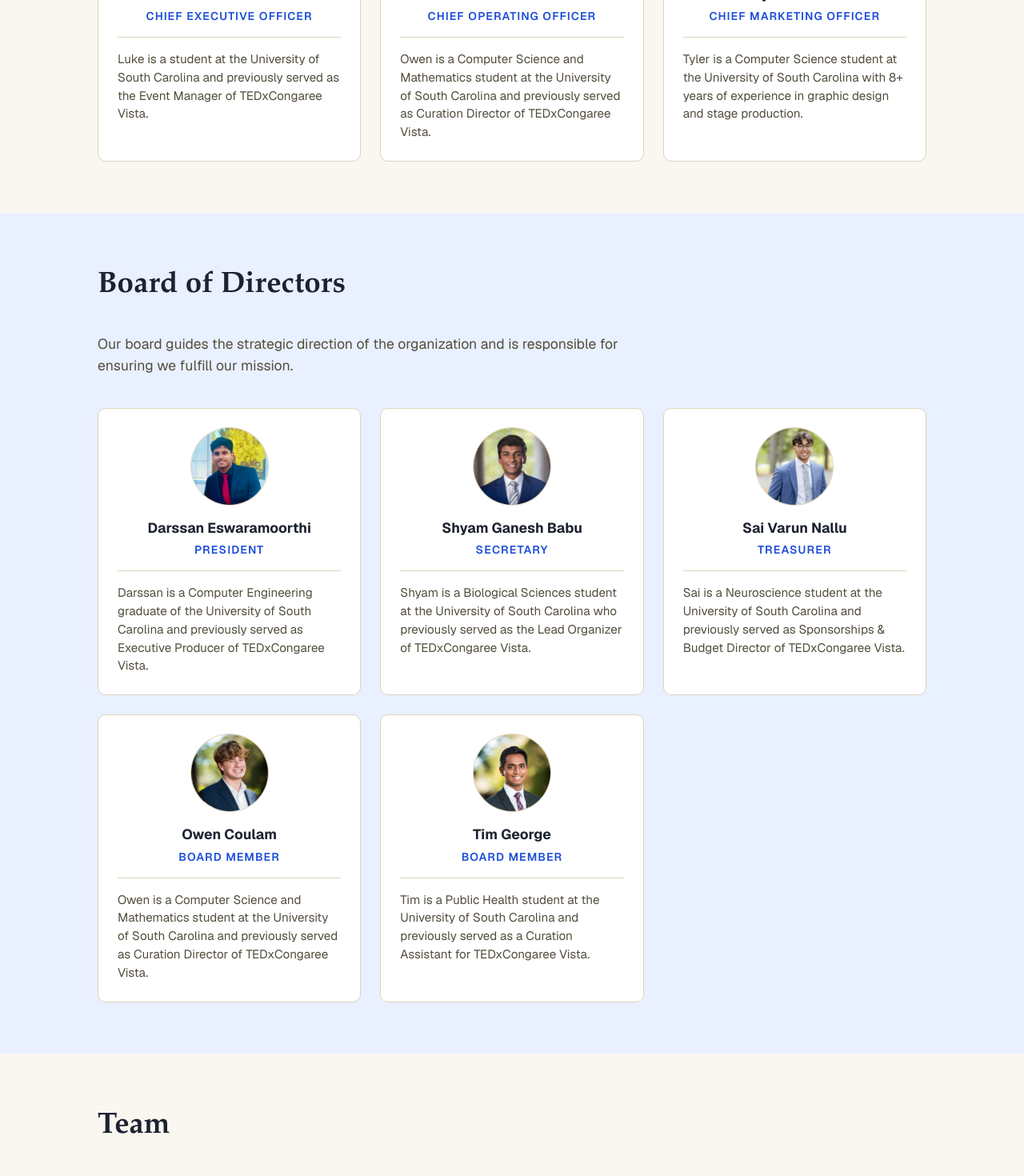
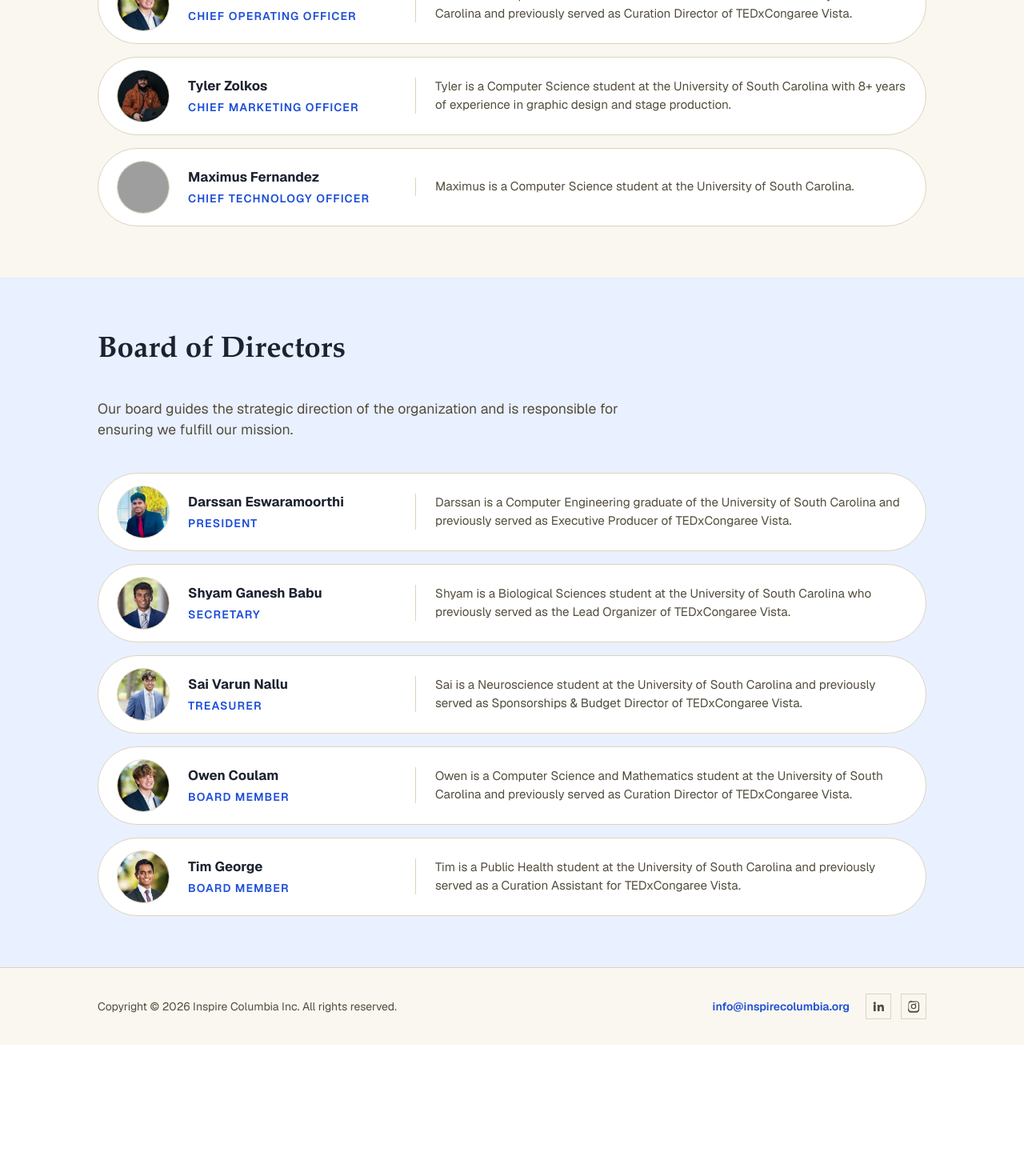
Before and after one commit to inspirecolumbia/ic-website, a Next.js app: page /leadership in a window 1280 px wide. Shown: the part 1120-2590 px from the top of the page at 80% size. After the commit the page ends 2426 px from the top, so only its background shows below. Built offline with nearby package versions, Linux system fonts and the light colour scheme; grey boxes are pictures that could not be loaded.

Commit message:
Remove Team section, add CTO, and redesign leadership page to rows

```diff
--- a/app/leadership/page.tsx
+++ b/app/leadership/page.tsx
@@ -2,19 +2,19 @@ import type { Metadata } from "next";
 import Image from "next/image";
 import LeadershipSection from "@/components/LeadershipSection";
 import SiteHeader from "@/components/SiteHeader";
-import { executiveLeadership, boardOfDirectors, team } from "@/data/people";
+import { executiveLeadership, boardOfDirectors } from "@/data/people";
 
 export const metadata: Metadata = {
   title: "Leadership",
-  description: "Meet the students leading Inspire Columbia — Executive Leadership, Board of Directors, and Team, in Columbia, South Carolina.",
+  description: "Meet the students leading Inspire Columbia — Executive Leadership and Board of Directors, in Columbia, South Carolina.",
   openGraph: {
     title: "Leadership | Inspire Columbia",
-    description: "Meet the students leading Inspire Columbia — Executive Leadership, Board of Directors, and Team, in Columbia, South Carolina.",
+    description: "Meet the students leading Inspire Columbia — Executive Leadership and Board of Directors, in Columbia, South Carolina.",
     url: "https://inspirecolumbia.org/leadership",
   },
   twitter: {
     title: "Leadership | Inspire Columbia",
-    description: "Meet the students leading Inspire Columbia — Executive Leadership, Board of Directors, and Team, in Columbia, South Carolina.",
+    description: "Meet the students leading Inspire Columbia — Executive Leadership and Board of Directors, in Columbia, South Carolina.",
   },
 };
 
@@ -64,16 +64,6 @@ export default function LeadershipPage() {
             />
           </div>
         </section>
-
-        <section className="bg-[var(--surface)] py-13 md:py-16">
-          <div className="mx-auto w-full max-w-[1100px] px-6 md:px-8">
-            <LeadershipSection
-              title="Team"
-              description="The associates and volunteers who bring Inspire Columbia's events and programming to life."
-              people={team}
-            />
-          </div>
-        </section>
       </main>
     </>
   );
--- a/components/LeadershipSection.tsx
+++ b/components/LeadershipSection.tsx
@@ -16,7 +16,7 @@ export default function LeadershipSection({ title, description, people }: Leader
       {description && (
         <p className="mb-10 max-w-[60ch] text-[1.1rem] text-[var(--ink-muted)]">{description}</p>
       )}
-      <div className="grid grid-cols-1 gap-6 sm:grid-cols-2 lg:grid-cols-3">
+      <div className="flex flex-col gap-4">
         {people.map((person) => (
           <PersonCard key={person.slug} person={person} />
         ))}
--- a/components/PersonCard.tsx
+++ b/components/PersonCard.tsx
@@ -7,29 +7,27 @@ type PersonCardProps = {
 
 export default function PersonCard({ person }: PersonCardProps) {
   return (
-    <div className="flex w-full flex-col gap-4 rounded-[10px] border border-[var(--line)] bg-[var(--card-public)] p-6 transition-all duration-150 hover:border-[var(--brand)] hover:shadow-[0_8px_24px_rgba(29,78,216,0.12)]">
-      <div className="flex flex-col items-center gap-4 text-center">
+    <div className="flex w-full flex-col items-start gap-4 rounded-[20px] border border-[var(--line)] bg-[var(--card-public)] p-6 transition-all duration-150 hover:border-[var(--brand)] hover:shadow-[0_8px_24px_rgba(29,78,216,0.12)] sm:flex-row sm:items-center sm:gap-6 sm:rounded-full sm:px-6 sm:py-4">
       {person.headshot ? (
         <Image
           src={person.headshot}
           alt={person.name}
           width={96}
           height={96}
-            className="h-24 w-24 rounded-full object-cover object-top ring-1 ring-[var(--line)]"
+          className="h-16 w-16 shrink-0 rounded-full object-cover object-top ring-1 ring-[var(--line)]"
         />
       ) : (
-          <div className="flex h-24 w-24 items-center justify-center rounded-full border-2 border-dashed border-[var(--line)] bg-[var(--surface-strong)] text-[0.6rem] font-bold uppercase tracking-widest text-[var(--ink-muted)]">
+        <div className="flex h-16 w-16 shrink-0 items-center justify-center rounded-full border-2 border-dashed border-[var(--line)] bg-[var(--surface-strong)] text-[0.55rem] font-bold uppercase tracking-widest text-[var(--ink-muted)]">
           {person.placeholder ? "TBD" : "Photo"}
         </div>
       )}
-        <div>
-          <p className="m-0 text-[1.1rem] font-bold text-[var(--ink)]">{person.name}</p>
+      <div className="w-full shrink-0 sm:w-[260px]">
+        <p className="m-0 text-[1.05rem] font-bold text-[var(--ink)]">{person.name}</p>
         <p className="mt-1 mb-0 text-sm font-semibold uppercase tracking-[0.08em] text-[var(--brand)]">
           {person.title}
         </p>
       </div>
-      </div>
-      <p className="m-0 border-t border-[var(--line)] pt-4 text-[0.95rem] text-[var(--ink-muted)]">
+      <p className="m-0 text-[0.95rem] text-[var(--ink-muted)] sm:flex-1 sm:border-l sm:border-[var(--line)] sm:pl-6">
         {person.bio}
       </p>
     </div>
--- a/data/people.ts
+++ b/data/people.ts
@@ -29,6 +29,13 @@ export const executiveLeadership: Person[] = [
     title: "Chief Marketing Officer",
     bio: "Tyler is a Computer Science student at the University of South Carolina with 8+ years of experience in graphic design and stage production.",
     headshot: "/headshots/tyler.webp",
+  },
+  {
+    slug: "maximus-fernandez",
+    name: "Maximus Fernandez",
+    title: "Chief Technology Officer",
+    bio: "Maximus is a Computer Science student at the University of South Carolina.",
+    headshot: "/headshots/maximus.jpg",
   },
 ];
 
@@ -69,29 +76,3 @@ export const boardOfDirectors: Person[] = [
     headshot: "/headshots/tim.jpg",
   },
 ];
-
-// No real Team roster exists yet — placeholders keep the pattern in place until
-// real names, titles, bios, and headshots are supplied.
-export const team: Person[] = [
-  {
-    slug: "team-placeholder-1",
-    name: "Team member coming soon",
-    title: "Role TBD",
-    bio: "This team roster is being finalized. Check back soon to meet the associates and volunteers behind Inspire Columbia's programming.",
-    placeholder: true,
-  },
-  {
-    slug: "team-placeholder-2",
-    name: "Team member coming soon",
-    title: "Role TBD",
-    bio: "This team roster is being finalized. Check back soon to meet the associates and volunteers behind Inspire Columbia's programming.",
-    placeholder: true,
-  },
-  {
-    slug: "team-placeholder-3",
-    name: "Team member coming soon",
-    title: "Role TBD",
-    bio: "This team roster is being finalized. Check back soon to meet the associates and volunteers behind Inspire Columbia's programming.",
-    placeholder: true,
-  },
-];
```
Also changed, not shown: 1 other file (tests, documents, lock files or other folders). Lines whose indentation alone changed are shown as unchanged.
